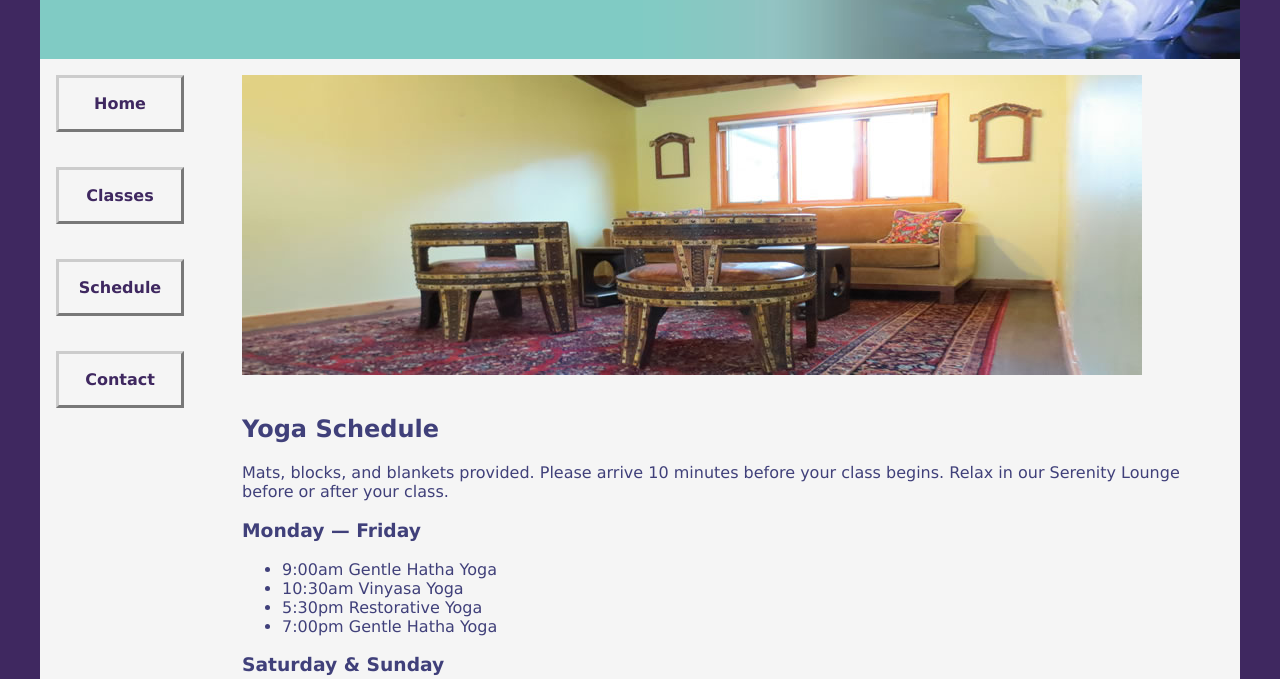
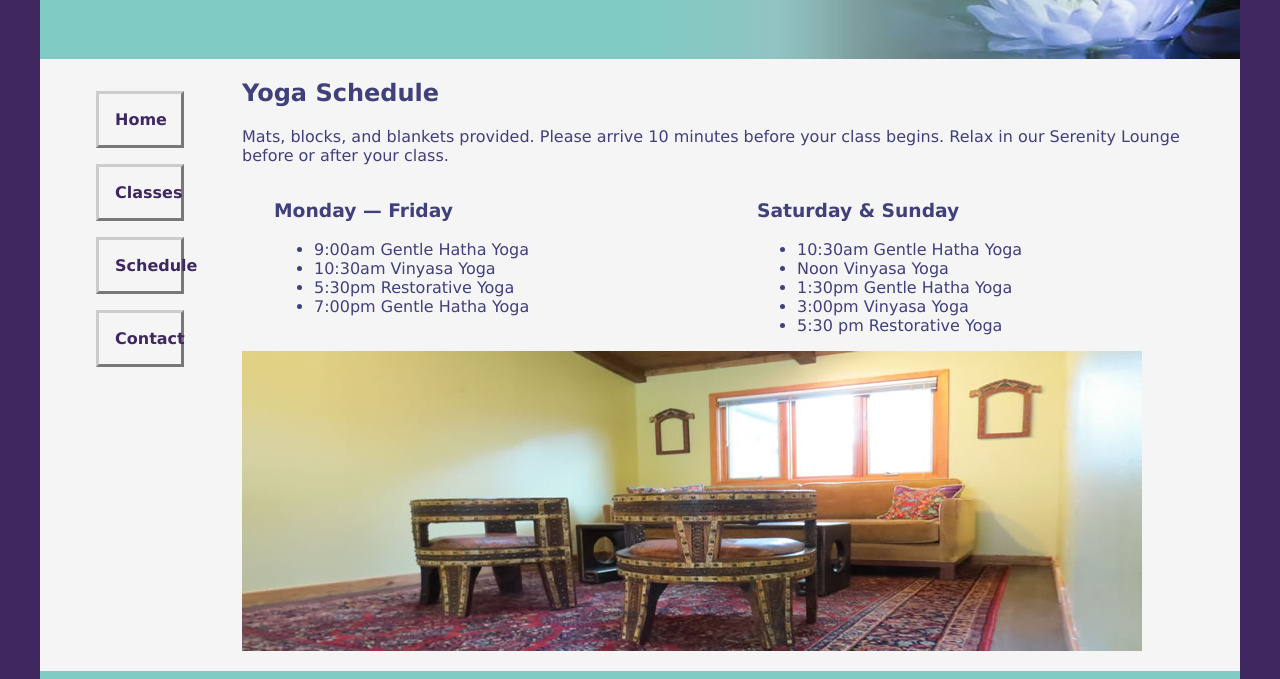
Before and after one commit to Sim10XXX/Yoga, a plain HTML site: page schedule.html in a window 1280 px wide. Shown: the part 112-791 px from the top of the page. Drawn offline with Linux system fonts and the light colour scheme.

Commit message:
Update schedule.html

```diff
--- a/schedule.html
+++ b/schedule.html
@@ -8,21 +8,21 @@
 <body>
 <div id="wrapper">
 <header>
-<h1>Path of Light Yoga Studio</h1>
+  <h1><a href="index.html">Path of Light Yoga Studio</a></h1>
 </header>
 <nav>
-<a href="index.html">Home</a> &nbsp;
-<a href="classes.html">Classes</a> &nbsp;
-<a href="schedule.html">Schedule</a> &nbsp;
-<a href="contact.html">Contact</a>
+  <ul>
+<li><a href="index.html">Home</a> </li>
+<li><a href="classes.html">Classes</a></li>
+<li><a href="schedule.html">Schedule</a> </li>
+<li><a href="contact.html">Contact</a></li>
+  </ul>
 </nav>
 <main>
-<div id="hero">
-<img src="yogalounge.jpg" alt="yoga lounge"  width="900" height="300">
-</div>
 <h2>Yoga Schedule</h2>
 <p>Mats, blocks, and blankets provided. Please arrive 10 minutes before your class
 begins. Relax in our Serenity Lounge before or after your class.</p>
+  <section class="onehalf">
 <h3>Monday &mdash; Friday</h3>
 <ul>
 <li>9:00am Gentle Hatha Yoga</li>
@@ -30,6 +30,8 @@ begins. Relax in our Serenity Lounge before or after your class.</p>
 <li>5:30pm Restorative Yoga</li>
 <li>7:00pm Gentle Hatha Yoga</li>
 </ul>
+  </section>
+  <section class="onehalf">
 <h3>Saturday &amp; Sunday</h3>
 <ul>
 <li>10:30am Gentle Hatha Yoga</li>
@@ -38,6 +40,10 @@ begins. Relax in our Serenity Lounge before or after your class.</p>
 <li>3:00pm Vinyasa Yoga</li>
 <li>5:30 pm Restorative Yoga</li>
 </ul>
+  </section>
+  <div id="hero">
+<img src="yogalounge.jpg" alt="yoga lounge"  width="900" height="300">
+</div>
 </main>
 <footer>
 Copyright &copy; 2020 Path of Light Yoga Studio<br>
```
